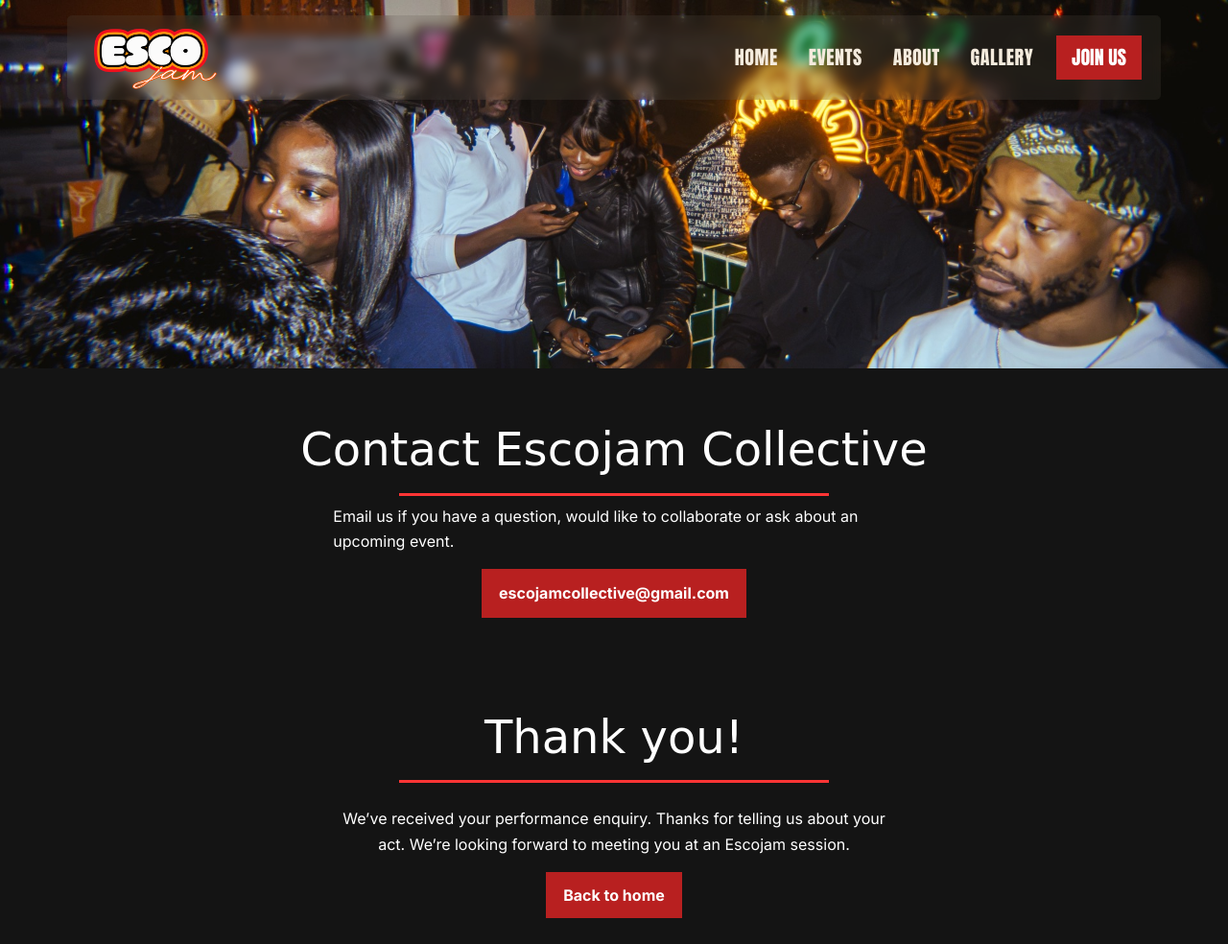
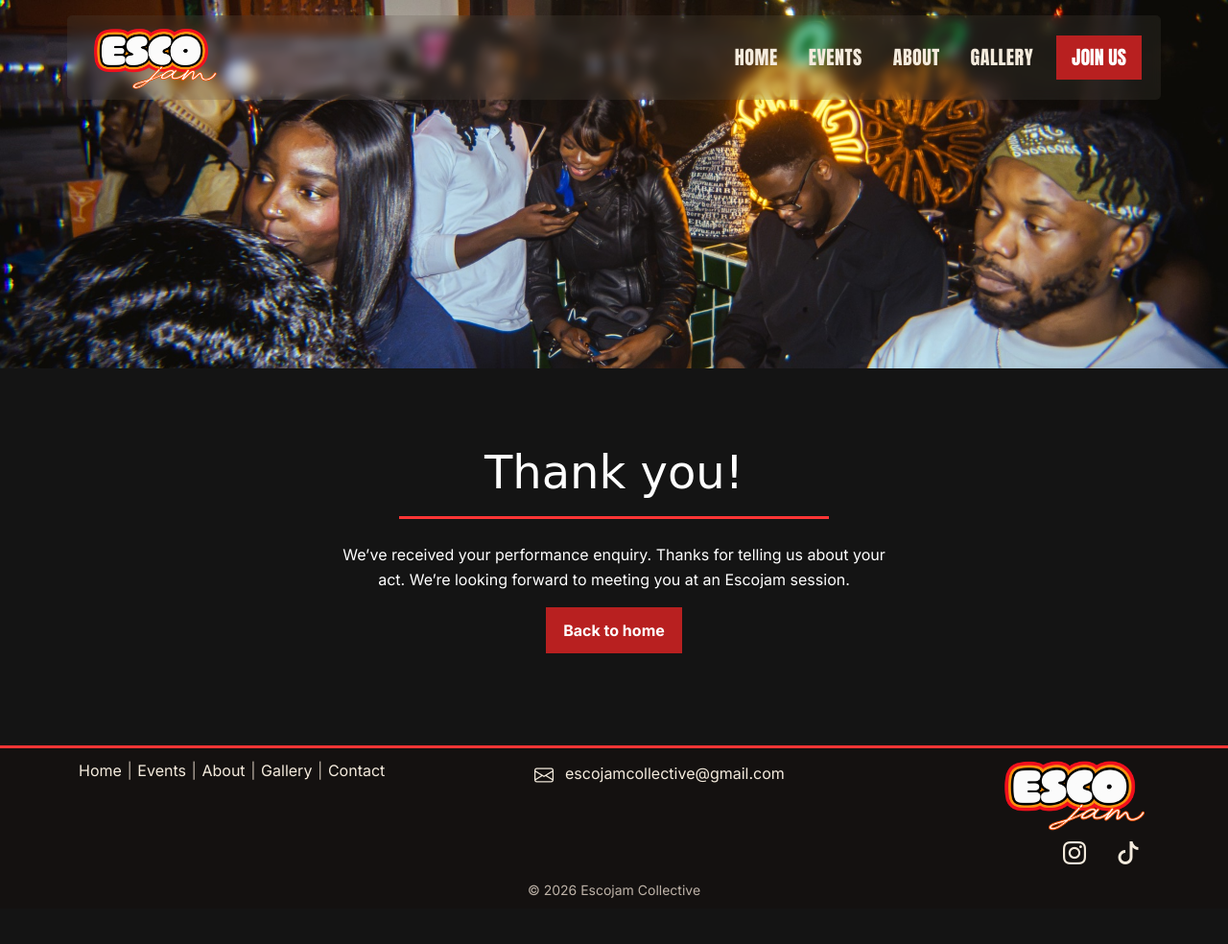
Before and after one commit to ionuigbo10/escojam-collective-project, a plain HTML site: page thank-you.html in a window 1280 px wide. Shown: the top 984 px of the page at 96% size. After the commit the page ends 947 px from the top, so only its background shows below. Drawn offline with nearby package versions, Linux system fonts and the light colour scheme; a web font is replaced by a local one.

Commit message:
Update ReadME

```diff
--- a/thank-you.html
+++ b/thank-you.html
@@ -73,19 +73,9 @@
     </header>
 
     <main>
-        <div id="herocontact"></div>
+        <div id="herocontact" aria-hidden="true"></div>
 
-          <section class="container py-4" aria-labelledby="contact-title">
-            <h1 id="contact-title" class="heading-underline">Contact Escojam Collective</h1>
-            <p class="reading-copy mx-auto">Email us if you have a question, would like to collaborate or ask about an upcoming event.</p>
-            <p class="text-center">
-                <a class="action-link contact-email" href="mailto:escojamcollective@gmail.com">
-                    escojamcollective@gmail.com
-                </a>
-            </p>
-        </section>
-
-        <section class="container py-4 text-center" aria-labelledby="thank-you-title">
+        <section class="container py-5 text-center" aria-labelledby="thank-you-title">
             <h1 id="thank-you-title" class="heading-underline mb-4">Thank you!</h1>
             <p class="reading-copy mx-auto">We’ve received your performance enquiry. Thanks for telling us about your act. We’re looking forward to meeting you at an Escojam session.</p>
             <a class="action-link" href="index.html">Back to home</a>
```
Also changed, not shown: assets/images/escojam-color-palette.svg (added), assets/images/wireframe-contact-devices.svg (added), assets/images/wireframe-gallery-devices.svg (added), assets/images/wireframe-home-devices.svg (added), assets/images/wireframe-thank-you-devices.svg (added), 3 other files.
